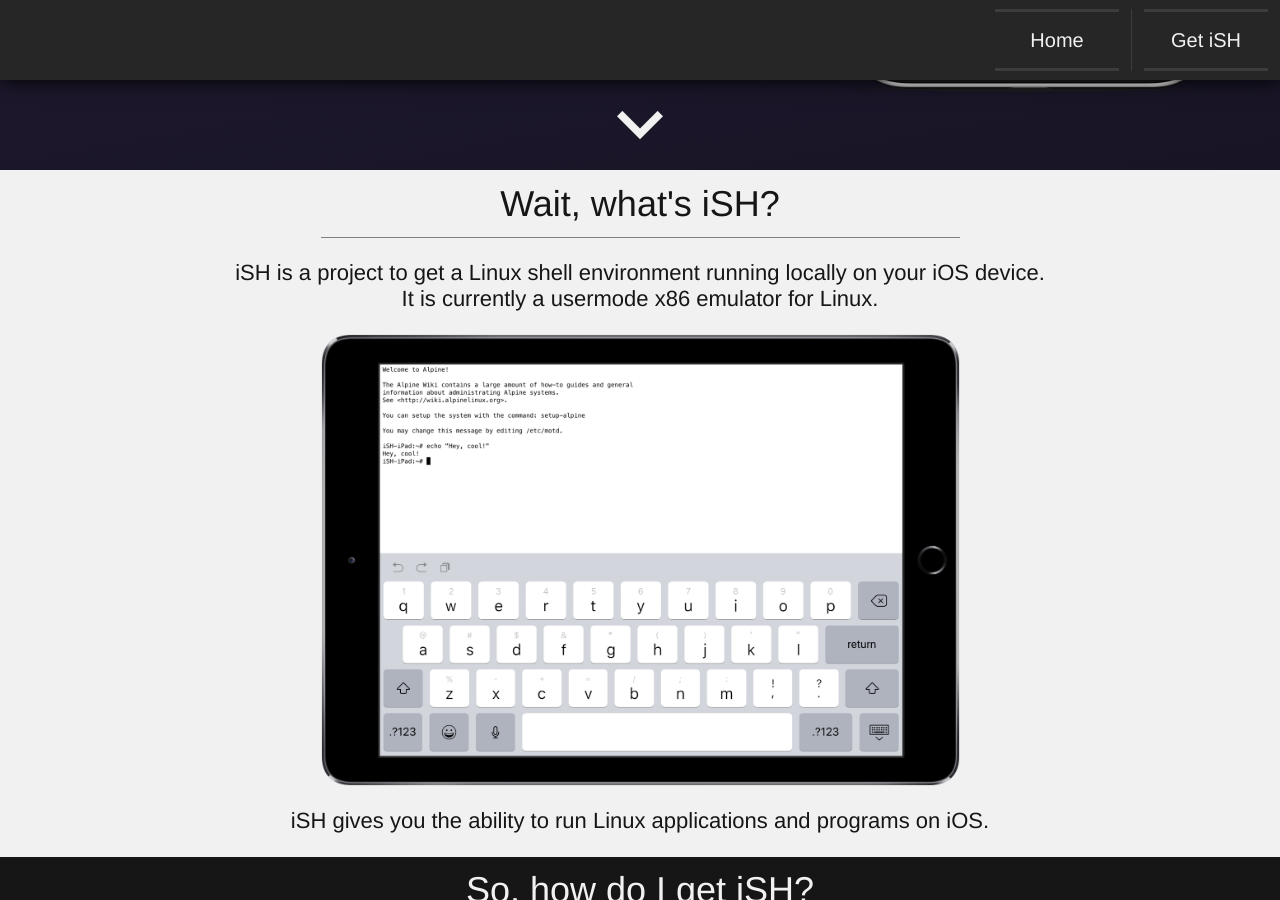
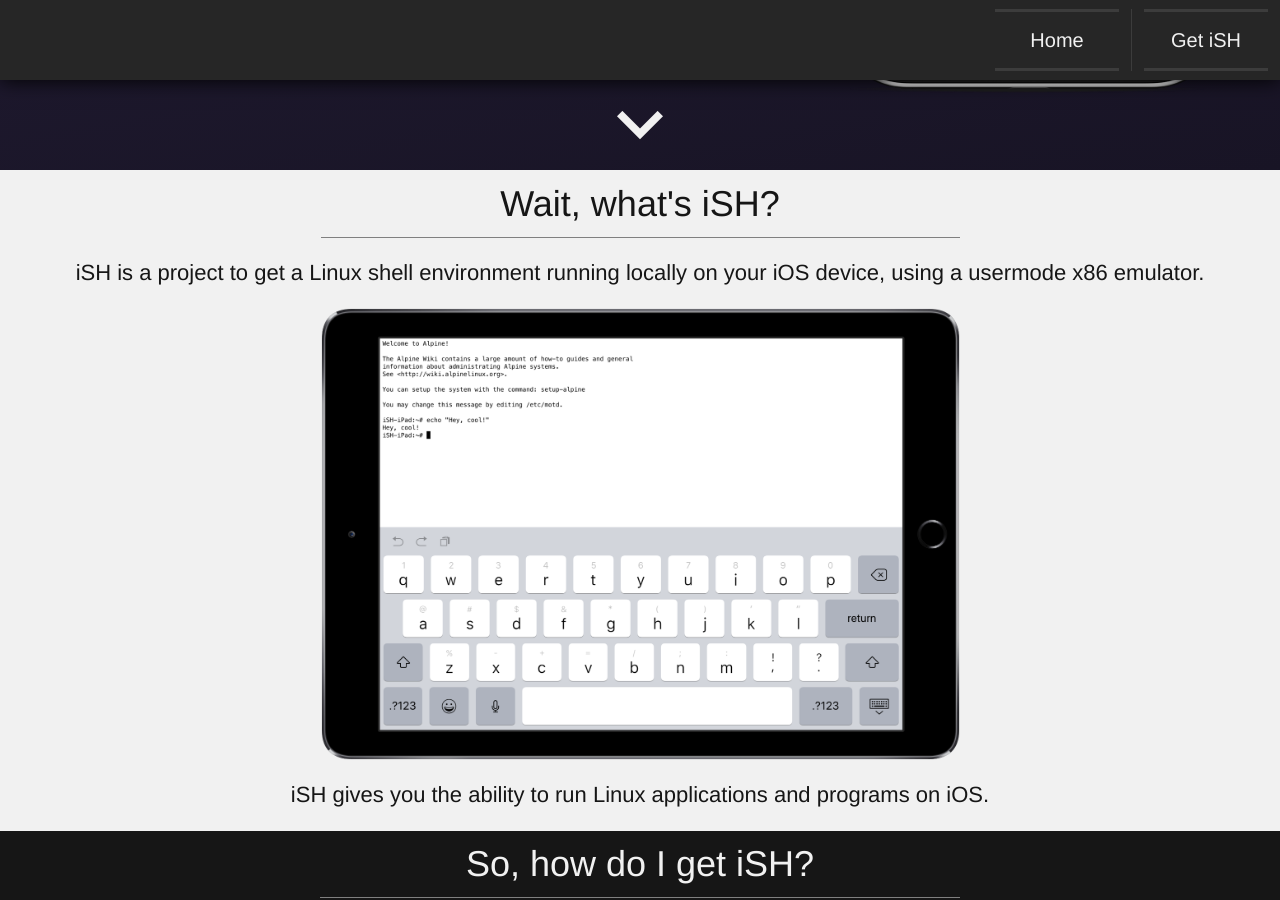
Before and after one commit to ish-app/ish.app, a Jekyll site: the page built from index.html, in a window 1280 px wide and 900 px high, scrolled down 730 px. Built offline with Jekyll 4.4.1, drawn with Linux system fonts in a browser that asks for light colours; nearby versions of some CDN libraries; some of the changed text lies outside the part shown.

Commit message:
Further text tweakign

```diff
--- a/index.html
+++ b/index.html
@@ -28,8 +28,7 @@
     <h1>Wait, what's {{ site.title }}?</h1>
     <hr />
     <p class="meds">
-        {{ site.title }} is a project to get a Linux shell environment running locally on your iOS device.<br />
-        It is currently a usermode x86 emulator for Linux.
+        {{ site.title }} is a project to get a Linux shell environment running locally on your iOS device, using a usermode x86 emulator.<br />
     </p>
     <img class="ipad" src="assets/front-ipad.png" />
     <p class="meds">
@@ -41,7 +40,6 @@
 <section id="get">
     <h1>So, how do I get {{ site.title }}?</h1>
     <hr />
-    <p class="meds">You're very welcome to get {{ site.title }}, here are two options!</p>
     <div class="options">
         <div class="left block">
             <p class="meds">Join the TestFlight beta!</p>
@@ -60,7 +58,7 @@
         </div>
     </div>
     <div class="bottomtext">
-        <p class="margin">You can also join our <a href="{{ site.discord }}">Discord server</a> if you have any questions or concerns, or you just want to chat!</p>
+        <p class="margin">Join our <a href="{{ site.discord }}">Discord server</a> if you have any questions or concerns, or you just want to chat!</p>
         <p class="margin">You can also become a <a href="https://patreon.com/tbodt" style="color: #e87460">patron</a> if you would like support {{ site.title }}.<br />Donations are very much appreciated, but will never be required; the app will always be completely free.</p>
     </div>
 </section>
```
